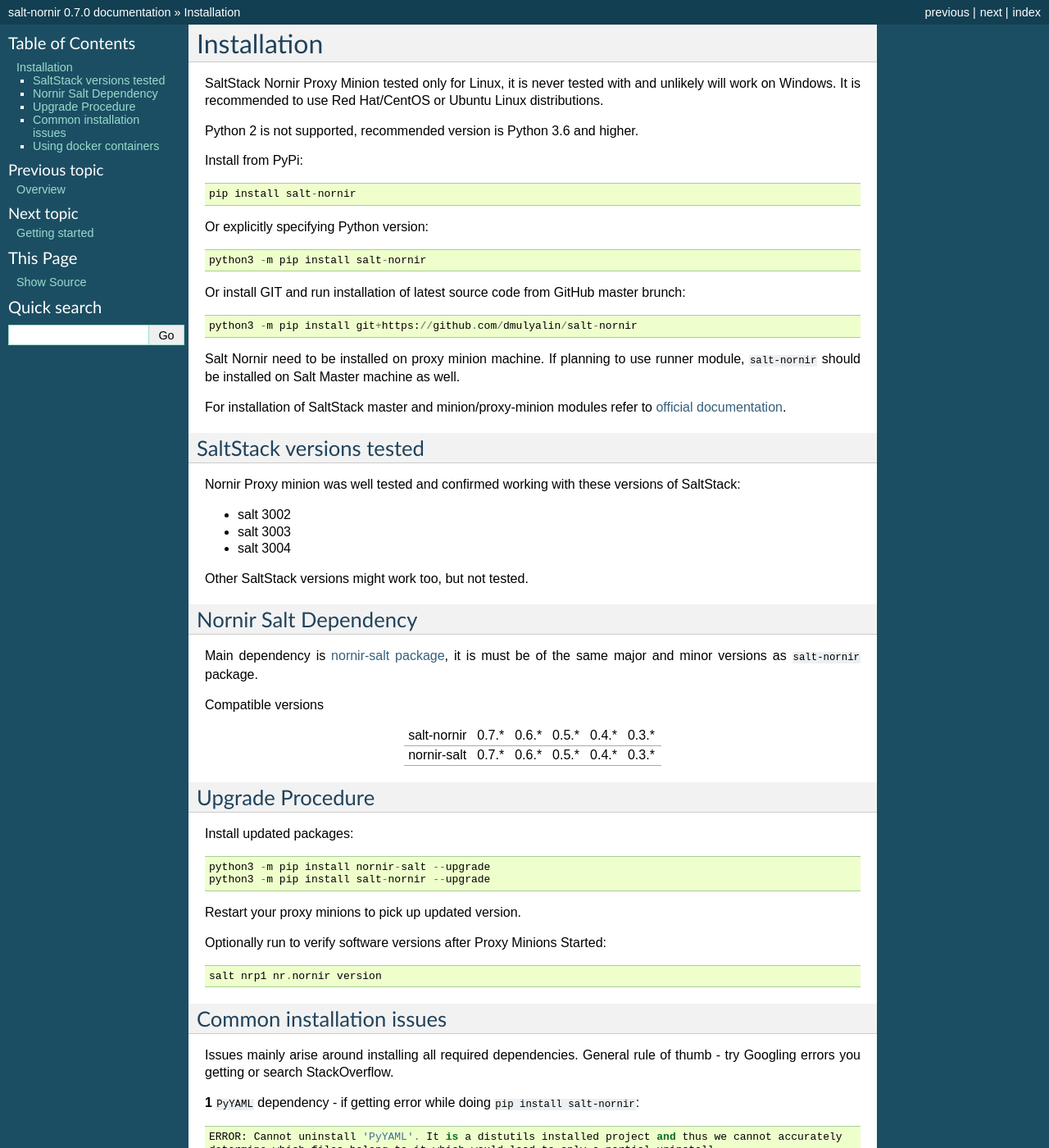
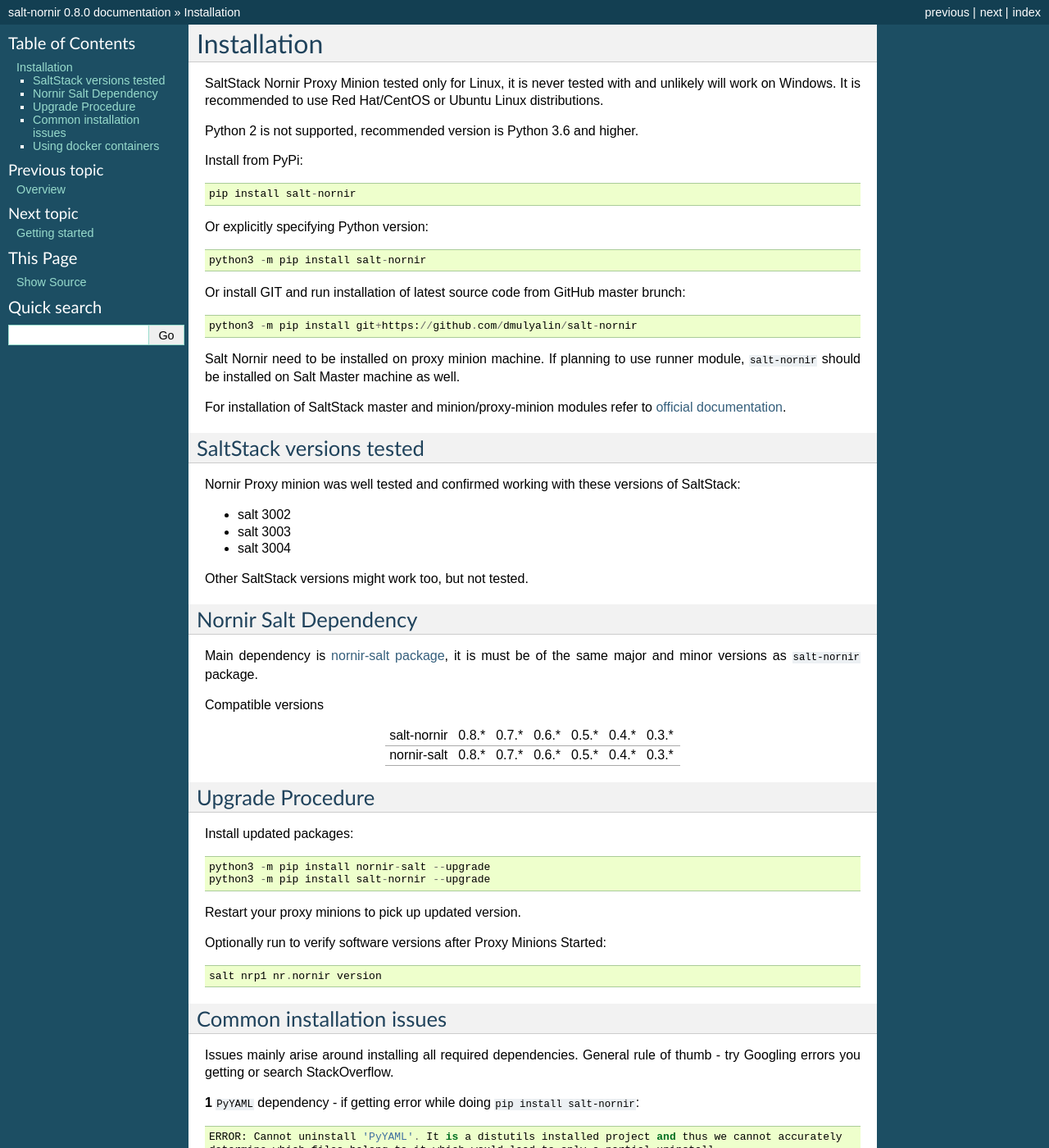
Before and after one commit to dmulyalin/salt-nornir, a Sphinx documentation site: the page built from docs/source/Installation.rst, in a window 1280 px wide and 1400 px high. Shown: the whole window at 82% size. Built offline with Sphinx 7.4.7, drawn with Linux system fonts in a browser that asks for light colours; some of the changed text lies outside the part shown.

Commit message:
bumped version to 0.8.0

```diff
--- a/docs/source/Installation.rst
+++ b/docs/source/Installation.rst
@@ -44,11 +44,11 @@
 
 Compatible versions
 
-+---------------+-------+-------+-------+-------+-------+
-| salt-nornir   | 0.7.* | 0.6.* | 0.5.* | 0.4.* | 0.3.* |
-+---------------+-------+-------+-------+-------+-------+
-| nornir-salt   | 0.7.* | 0.6.* | 0.5.* | 0.4.* | 0.3.* |
-+---------------+-------+-------+-------+-------+-------+
++---------------+-------+-------+-------+-------+-------+-------+
+| salt-nornir   | 0.8.* | 0.7.* | 0.6.* | 0.5.* | 0.4.* | 0.3.* |
++---------------+-------+-------+-------+-------+-------+-------+
+| nornir-salt   | 0.8.* | 0.7.* | 0.6.* | 0.5.* | 0.4.* | 0.3.* |
++---------------+-------+-------+-------+-------+-------+-------+
 
 Upgrade Procedure
 =================
--- a/docs/source/conf.py
+++ b/docs/source/conf.py
@@ -28,7 +28,7 @@
 author = 'Denis Mulyalin'
 
 # The full version, including alpha/beta/rc tags
-release = '0.7.0'
+release = '0.8.0'
 
 
 # -- General configuration ---------------------------------------------------
--- a/requirements.txt
+++ b/requirements.txt
@@ -3,5 +3,5 @@
 nornir==3.*
 nornir_napalm==0.*
 nornir_netmiko==0.*
-nornir_salt==0.7.*
+nornir_salt==0.8.*
 psutil==5.8.*
--- a/setup.py
+++ b/setup.py
@@ -7,7 +7,7 @@
 
 setup(
     name="salt_nornir",
-    version="0.7.0",
+    version="0.8.0",
     author="Denis Mulyalin",
     author_email="d.mulyalin@gmail.com",
     description="SALTSTACK Nornir Modules",
@@ -32,7 +32,7 @@
         "napalm==3.*",
         "nornir_netmiko==0.*",
         "nornir_napalm==0.*",
-        "nornir_salt==0.7.*",
+        "nornir_salt==0.8.*",
         "psutil==5.8.*",
     ],
     entry_points="""
```
